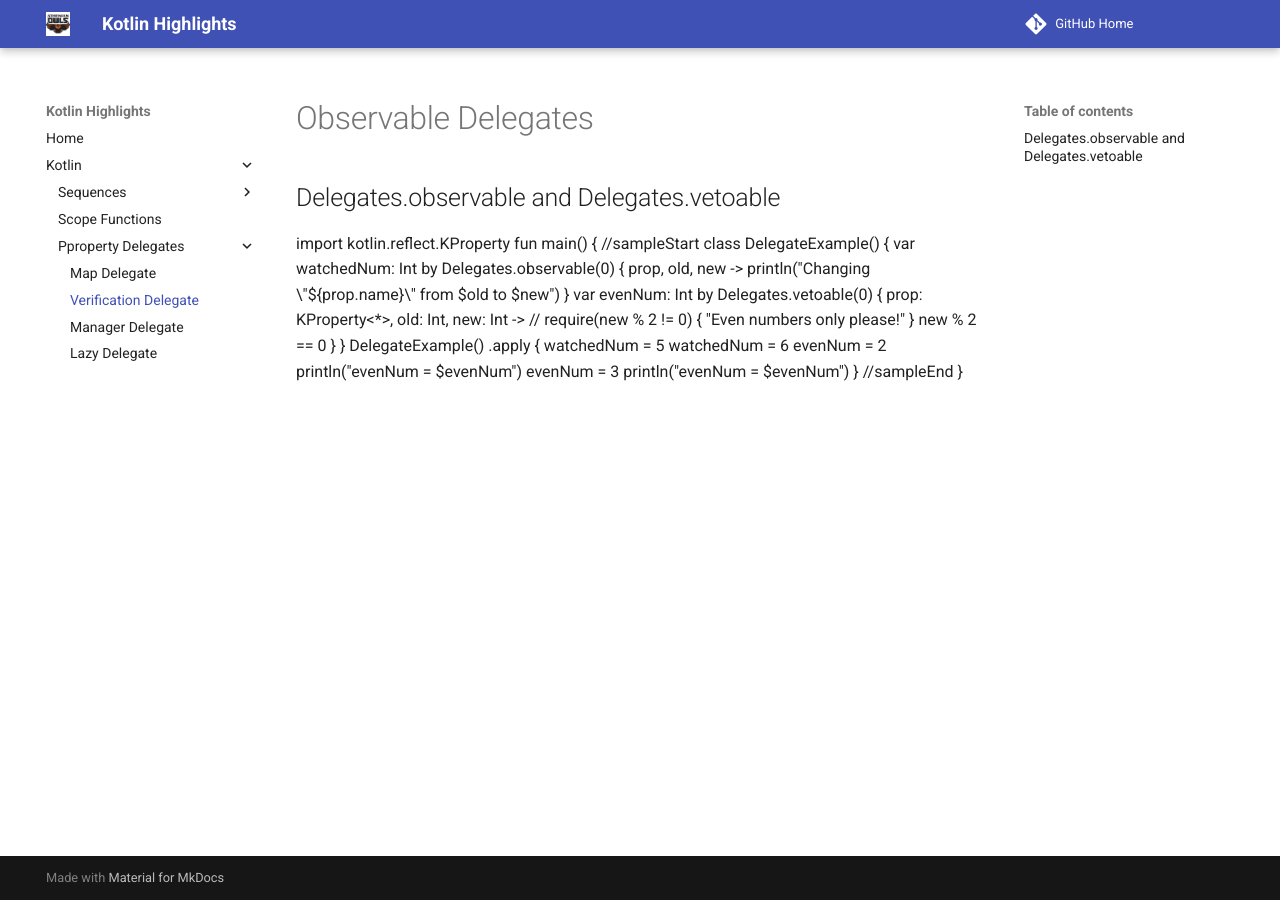
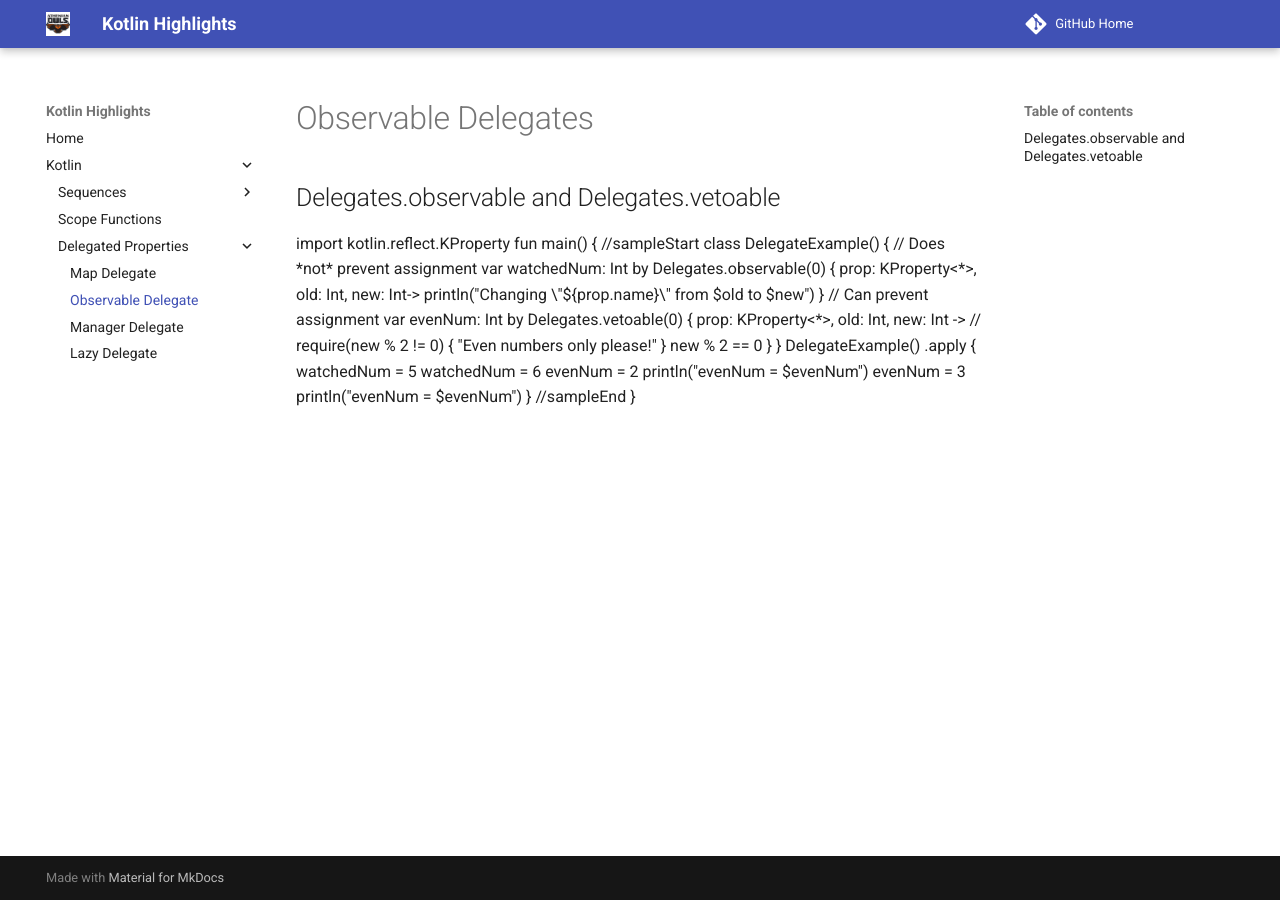
Before and after one commit to athenian-programming/kotlin-highlights, an MkDocs documentation site: the page built from docs/observable-delegate.md, in a window 1280 px wide. Built offline with MkDocs 1.6.1 and Material for MkDocs 9.7.7, drawn with Linux system fonts in a browser that asks for light colours.

Commit message:
Update docs

```diff
--- a/docs/observable-delegate.md
+++ b/docs/observable-delegate.md
@@ -8,10 +8,12 @@ import kotlin.reflect.KProperty
 fun main() {
 //sampleStart
   class DelegateExample() {
-    var watchedNum: Int by Delegates.observable(0) { prop, old, new ->
+    // Does *not* prevent assignment
+    var watchedNum: Int by Delegates.observable(0) { prop: KProperty&lt;*>, old: Int, new: Int->
       println("Changing \"${prop.name}\" from $old to $new")
     }
 
+    // Can prevent assignment
     var evenNum: Int by Delegates.vetoable(0) { prop: KProperty&lt;*>, old: Int, new: Int ->
       // require(new % 2 != 0) { "Even numbers only please!" }
       new % 2 == 0
--- a/mkdocs.yml
+++ b/mkdocs.yml
@@ -14,9 +14,9 @@ nav:
           - Combining Sequences: combining-sequences.md
           - generateSequence {}: generate-sequence.md
       - Scope Functions: scope-functions.md
-      - Pproperty Delegates:
+      - Delegated Properties:
           - Map Delegate: map-delegate.md
-          - Verification Delegate: observable-delegate.md
+          - Observable Delegate: observable-delegate.md
           - Manager Delegate: manager-delegate.md
           - Lazy Delegate: lazy-delegate.md
 
```
